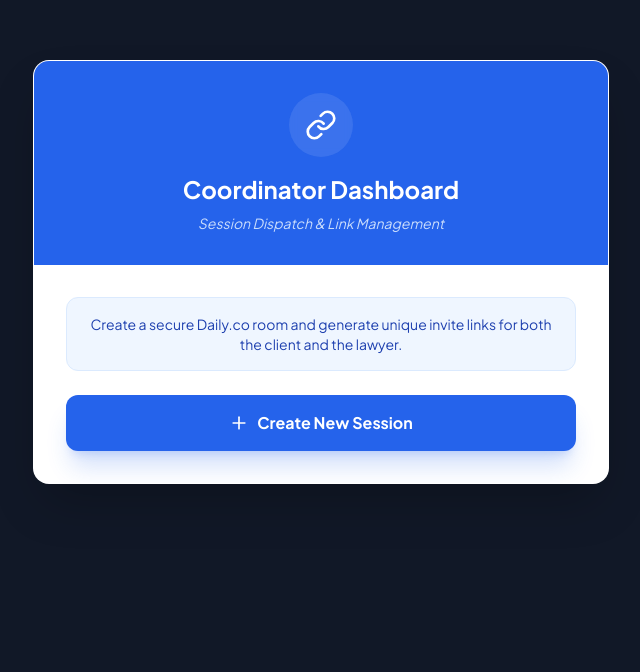
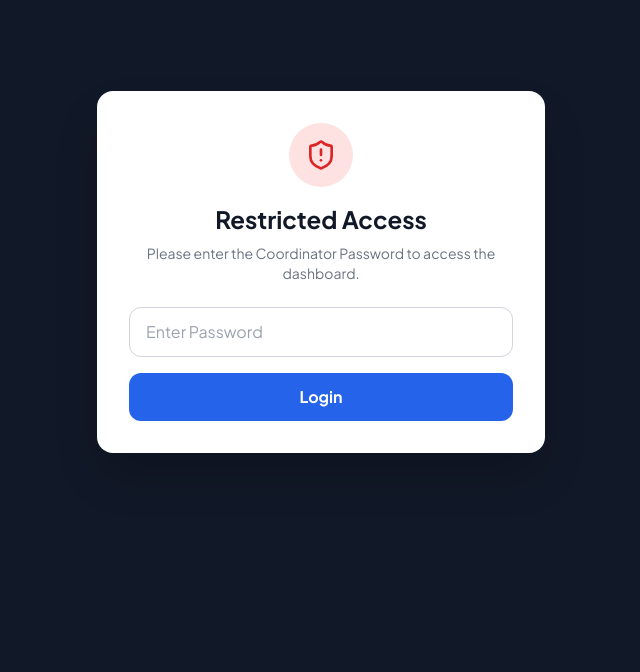
Before and after one commit to punnadittr/clearpostinter, a Next.js app: page /admin in a window 1280 px wide. Shown: the part 128-800 px from the top of the page, without its empty margins (319-959 px from the left). Built offline with nearby package versions, Linux system fonts and the light colour scheme; no server answers.

Commit message:
Refactor: Convert pages to JSX, update API routes, and clean up

```diff
--- a/app/admin/page.js
+++ b/app/admin/page.jsx
@@ -13,11 +13,40 @@ export default function CoordinatorPage() {
     const [loading, setLoading] = useState(false);
     const [error, setError] = useState("");
 
+    // Auth
+    const [password, setPassword] = useState("");
+    const [isAuthenticated, setIsAuthenticated] = useState(false);
+
+    const handleLogin = async (e) => {
+        e.preventDefault();
+        try {
+            const res = await fetch('/api/admin/login', {
+                method: 'POST',
+                headers: { 'Content-Type': 'application/json' },
+                body: JSON.stringify({ password }),
+            });
+
+            if (res.ok) {
+                setIsAuthenticated(true);
+            } else {
+                alert("Incorrect Password");
+            }
+        } catch (error) {
+            console.error("Login error:", error);
+            alert("Login failed");
+        }
+    };
+
     const handleCreateSession = async () => {
         setLoading(true);
         setError("");
         try {
-            const res = await fetch('/api/daily/room', { method: 'POST' });
+            const res = await fetch('/api/daily/room', {
+                method: 'POST',
+                headers: {
+                    'x-admin-password': password
+                }
+            });
             if (!res.ok) throw new Error("Failed to create room");
             const data = await res.json();
 
@@ -43,6 +72,35 @@ export default function CoordinatorPage() {
         navigator.clipboard.writeText(text);
         alert(`${label} copied to clipboard!`);
     };
+
+    if (!isAuthenticated) {
+        return (
+            <div className="min-h-screen bg-gray-900 flex items-center justify-center p-4">
+                <div className="bg-white w-full max-w-md rounded-2xl shadow-2xl p-8 text-center">
+                    <div className="bg-red-100 w-16 h-16 rounded-full flex items-center justify-center mx-auto mb-4">
+                        <ShieldAlert className="w-8 h-8 text-red-600" />
+                    </div>
+                    <h1 className="text-2xl font-bold text-gray-900 mb-2">Restricted Access</h1>
+                    <p className="text-gray-500 mb-6 text-sm">Please enter the Coordinator Password to access the dashboard.</p>
+                    <form onSubmit={handleLogin} className="space-y-4">
+                        <input
+                            type="password"
+                            value={password}
+                            onChange={(e) => setPassword(e.target.value)}
+                            className="w-full px-4 py-3 border border-gray-300 rounded-xl focus:ring-2 focus:ring-blue-600 outline-none transition-all"
+                            placeholder="Enter Password"
+                        />
+                        <button
+                            type="submit"
+                            className="w-full py-3 bg-blue-600 text-white font-bold rounded-xl hover:bg-blue-700 transition-colors"
+                        >
+                            Login
+                        </button>
+                    </form>
+                </div>
+            </div>
+        );
+    }
 
     return (
         <div className="min-h-screen bg-gray-900 flex items-center justify-center p-4">
--- /dev/null
+++ b/app/api/admin/login/route.js
@@ -0,0 +1,18 @@
+import { NextResponse } from 'next/server';
+
+export async function POST(request) {
+    try {
+        const body = await request.json();
+        const { password } = body;
+
+        const ADMIN_PASSWORD = process.env.COORDINATOR_PASSWORD;
+
+        if (password === ADMIN_PASSWORD) {
+            return NextResponse.json({ success: true });
+        } else {
+            return NextResponse.json({ error: 'Invalid password' }, { status: 401 });
+        }
+    } catch (error) {
+        return NextResponse.json({ error: 'Internal Server Error' }, { status: 500 });
+    }
+}
--- a/app/api/booking/create/route.js
+++ b/app/api/booking/create/route.js
@@ -10,6 +10,20 @@ export async function POST(request) {
         if (!customer_name || !appointment_time || !customer_email || !whatsapp) {
             return NextResponse.json({ error: 'Missing required fields' }, { status: 400 });
         }
+
+        // Security Hardening: Regex Validation
+        const emailRegex = /^[^\s@]+@[^\s@]+\.[^\s@]+$/;
+        const phoneRegex = /^\+?[0-9]{8,15}$/; // Basic international phone check
+
+        if (!emailRegex.test(customer_email)) {
+            return NextResponse.json({ error: 'Invalid email format' }, { status: 400 });
+        }
+        if (!phoneRegex.test(whatsapp.replace(/\s/g, ''))) { // strip spaces for check
+            return NextResponse.json({ error: 'Invalid WhatsApp format. Use numbers only.' }, { status: 400 });
+        }
+
+        // Security Hardening: Rate Limit Simulation (No-op for demo, but good practice placeholder)
+        // await rateLimiter.check(request.ip);
 
         // 1. Double check availability (prevent race conditions in a real app)
         // For this demo, we skip detailed locking logic but do a quick check
--- a/app/api/daily/room/route.js
+++ b/app/api/daily/room/route.js
@@ -1,6 +1,6 @@
 import { NextResponse } from 'next/server';
 
-export async function POST() {
+export async function POST(request) {
     // Use the API key from environment variables
     // IMPORTANT: You need to add DAILY_API_KEY to your .env.local file
     const DAILY_API_KEY = process.env.DAILY_API_KEY;
@@ -10,6 +10,12 @@ export async function POST() {
             { error: 'Daily API key not configured. Please add DAILY_API_KEY to .env.local' },
             { status: 500 }
         );
+    }
+
+    // Security Check
+    const authHeader = request.headers.get('x-admin-password');
+    if (authHeader !== process.env.COORDINATOR_PASSWORD) {
+        return NextResponse.json({ error: 'Unauthorized' }, { status: 401 });
     }
 
     try {
--- a/app/pay/page.jsx
+++ /dev/null
@@ -1,13 +0,0 @@
-import Link from 'next/link';
-
-export default function PayDisabledPage() {
-  return (
-    <div className="min-h-screen bg-slate-50 flex items-center justify-center p-4 font-sans text-slate-600">
-      <div className="max-w-md w-full bg-white rounded-3xl shadow-xl overflow-hidden border border-slate-100 p-8 text-center">
-        <h1 className="text-2xl font-bold mb-4">Payments Are Disabled</h1>
-        <p className="mb-6 text-slate-600">Online payments are currently disabled on this site. Please contact us to arrange invoicing or alternative payment methods.</p>
-        <Link href="/" className="inline-block px-6 py-3 bg-slate-900 text-white rounded-xl font-bold">Return Home</Link>
-      </div>
-    </div>
-  );
-}
--- a/app/payment-success/page.jsx
+++ /dev/null
@@ -1,15 +0,0 @@
-import Link from 'next/link';
-
-export default function PaymentDisabledPage() {
-    return (
-        <div className="min-h-screen bg-slate-50 flex items-center justify-center p-4">
-            <div className="max-w-md w-full bg-white rounded-3xl shadow-xl overflow-hidden p-8 text-center animate-fade-in-up">
-                <h1 className="text-3xl font-bold text-slate-900 mb-4">Payments Disabled</h1>
-                <p className="text-slate-600 mb-8">This site currently does not process online payments. Please contact us to arrange payment or invoicing.</p>
-                <Link href="/" className="block w-full bg-slate-900 text-white font-bold py-4 rounded-xl hover:bg-slate-800 transition-all flex items-center justify-center gap-2">
-                    Return to Home
-                </Link>
-            </div>
-        </div>
-    );
-}
```
Also changed, not shown: app/portal/page.jsx (renamed from app/portal/page.js).
